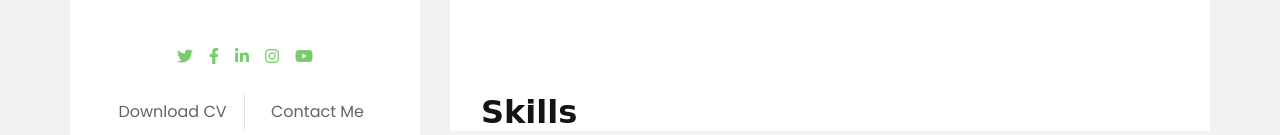
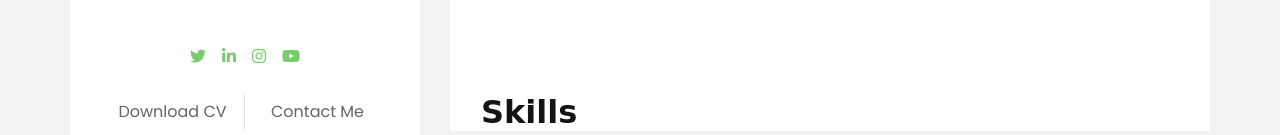
Before and after one commit to radhey24h/resume, a plain HTML site: page index.html in a window 1280 px wide. Shown: the part 639-774 px from the top of the page. Drawn offline with nearby package versions, Linux system fonts and the light colour scheme; a web font is replaced by a local one.

Commit message:
changes in icon

```diff
--- a/index.html
+++ b/index.html
@@ -55,7 +55,6 @@
           </div>
           <div class="d-flex justify-content-center mt-auto mb-3">
             <a class="mx-2" href="#"><i class="fab fa-twitter"></i></a>
-            <a class="mx-2" href="#"><i class="fab fa-facebook-f"></i></a>
             <a class="mx-2" href="#"><i class="fab fa-linkedin-in"></i></a>
             <a class="mx-2" href="#"><i class="fab fa-instagram"></i></a>
             <a class="mx-2" href="#"><i class="fab fa-youtube"></i></a>
```
